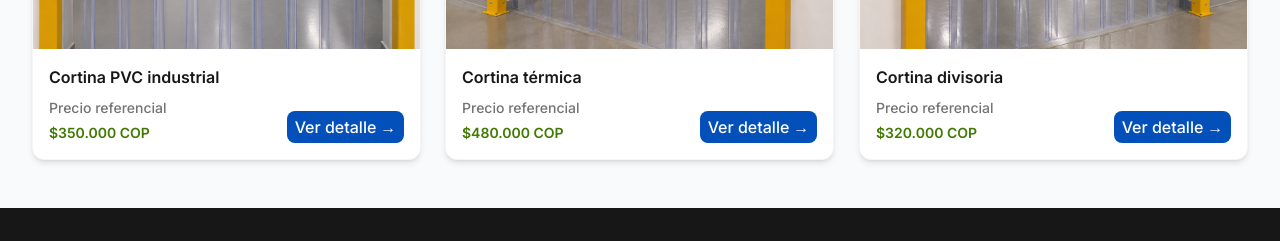
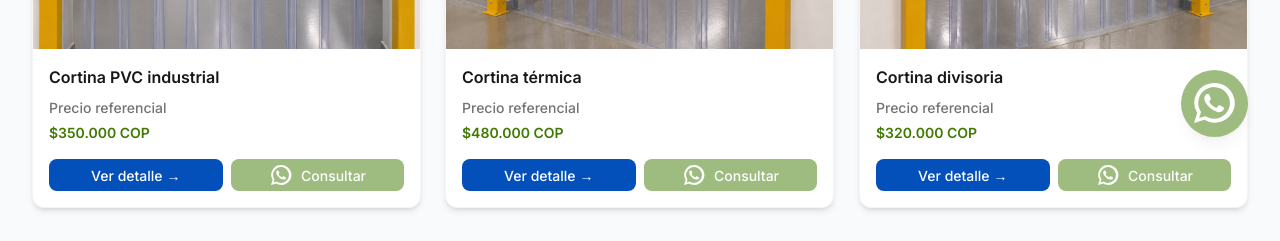
Before and after one commit to aislafriopro-gif/aislafrioproFrontend, a Next.js app: page /tienda in a window 1280 px wide. Shown: the part 639-880 px from the top of the page. Built offline with nearby package versions, Linux system fonts and the light colour scheme; no server answers.

Commit message:
feat: preparar accesos de WhatsApp en portal y tienda

```diff
--- a/src/app/(public)/layout.tsx
+++ b/src/app/(public)/layout.tsx
@@ -1,6 +1,8 @@
 import type { ReactNode } from "react";
 import { Footer } from "@/components/layout/Footer/Footer";
 import { Navbar } from "@/components/layout/Navbar/Navbar";
+import { WhatsAppButton } from "@/components/common/WhatsAppButton/WhatsAppButton";
+import { WHATSAPP_MESSAGES } from "@/constants/contact";
 import { ROUTES } from "@/constants/routes";
 
 const NAVIGATION_LINKS = [
@@ -31,6 +33,11 @@ export default function PublicLayout({
         description="Soluciones especializadas en refrigeración y aislamiento."
         sections={FOOTER_SECTIONS}
       />
+      <WhatsAppButton
+        message={WHATSAPP_MESSAGES.general}
+        floating
+        aria-label="Contactar a AislaFrioPro por WhatsApp"
+      />
     </>
   );
 }
--- a/src/app/(public)/tienda/[slug]/page.tsx
+++ b/src/app/(public)/tienda/[slug]/page.tsx
@@ -165,6 +165,7 @@ export default async function Page({
 
             <ProductInterestAction
               productSlug={product.slug}
+              productName={product.name}
               className="mt-xl"
             />
           </div>
--- /dev/null
+++ b/src/components/common/WhatsAppButton/WhatsAppButton.tsx
@@ -0,0 +1,75 @@
+import type { AnchorHTMLAttributes, ReactNode } from "react";
+import { WHATSAPP_NUMBER } from "@/constants/contact";
+
+export interface IWhatsAppButtonProps
+  extends Omit<AnchorHTMLAttributes<HTMLAnchorElement>, "href"> {
+  message: string;
+  children?: ReactNode;
+  floating?: boolean;
+}
+
+function WhatsAppIcon({ className }: { className: string }) {
+  return (
+    <svg
+      aria-hidden="true"
+      viewBox="0 0 24 24"
+      fill="currentColor"
+      className={`${className} shrink-0`}
+    >
+      <path d="M12.04 2a9.84 9.84 0 0 0-8.42 14.93L2 22l5.23-1.57A9.95 9.95 0 1 0 12.04 2Zm0 17.91a8.02 8.02 0 0 1-4.09-1.12l-.29-.17-3.1.93.96-3.02-.19-.31a7.93 7.93 0 1 1 6.71 3.69Zm4.4-5.94c-.24-.12-1.43-.7-1.65-.79-.22-.08-.38-.12-.54.12-.16.25-.62.79-.76.95-.14.17-.28.19-.52.07-.24-.12-1.02-.37-1.94-1.2a7.3 7.3 0 0 1-1.34-1.66c-.14-.25-.02-.38.1-.5.11-.11.24-.29.36-.43.12-.14.16-.25.24-.41.08-.17.04-.31-.02-.43-.06-.13-.54-1.31-.74-1.79-.2-.47-.4-.4-.54-.41h-.46c-.16 0-.42.06-.64.31-.22.25-.84.83-.84 2.01 0 1.19.86 2.33.98 2.5.12.16 1.7 2.58 4.11 3.62.58.25 1.03.4 1.38.51.58.18 1.1.16 1.52.1.46-.07 1.43-.59 1.63-1.15.2-.56.2-1.04.14-1.15-.06-.1-.22-.16-.46-.28Z" />
+    </svg>
+  );
+}
+
+export function WhatsAppButton({
+  message,
+  children = "WhatsApp",
+  floating = false,
+  className = "",
+  target = "_blank",
+  rel = "noopener noreferrer",
+  "aria-label": ariaLabel,
+  ...props
+}: IWhatsAppButtonProps) {
+  const normalizedPhone = WHATSAPP_NUMBER.replace(/\D/g, "");
+  const baseClasses = floating
+    ? "fixed bottom-lg right-md z-40 size-[4.2rem] rounded-full shadow-lg tablet:right-lg desktop:right-xl"
+    : "rounded-md px-md py-sm";
+  const layoutClasses = `inline-flex items-center justify-center gap-sm bg-secondary-strong font-medium text-white ${baseClasses} ${className}`;
+  const interactiveClasses =
+    "transition-[background-color,box-shadow,transform] duration-200 ease-out hover:-translate-y-xs hover:bg-secondary-strong/90 hover:shadow-md focus-visible:outline-none focus-visible:ring-2 focus-visible:ring-secondary focus-visible:ring-offset-2 active:translate-y-0 motion-reduce:transform-none motion-reduce:transition-none";
+  const content = (
+    <>
+      <WhatsAppIcon className={floating ? "size-12" : "size-6"} />
+      {!floating && <span>{children}</span>}
+    </>
+  );
+
+  if (!normalizedPhone) {
+    return (
+      <span
+        aria-disabled="true"
+        aria-label={ariaLabel}
+        title="Número de WhatsApp pendiente de confirmación"
+        className={`${layoutClasses} cursor-not-allowed opacity-50`}
+      >
+        {content}
+      </span>
+    );
+  }
+
+  const href = `https://wa.me/${normalizedPhone}?text=${encodeURIComponent(message)}`;
+
+  return (
+    <a
+      {...props}
+      href={href}
+      target={target}
+      rel={rel}
+      aria-label={ariaLabel}
+      className={`${layoutClasses} ${interactiveClasses}`}
+    >
+      {content}
+    </a>
+  );
+}
--- a/src/components/products/ProductCard/ProductCard.tsx
+++ b/src/components/products/ProductCard/ProductCard.tsx
@@ -1,6 +1,8 @@
 import Image from "next/image";
 import Link from "next/link";
+import { WhatsAppButton } from "@/components/common/WhatsAppButton/WhatsAppButton";
 import { Card } from "@/components/ui/Card/Card";
+import { WHATSAPP_MESSAGES } from "@/constants/contact";
 
 export interface IProductCardData {
   slug: string;
@@ -41,7 +43,7 @@ export function ProductCard({
                 {product.name}
             </h2>
 
-            <div className="mt-sm flex items-end justify-between gap-sm">
+            <div className="mt-sm flex flex-col gap-md">
                 <div>
                 <p className="text-small font-medium text-gray-500">
                     Precio referencial
@@ -52,14 +54,24 @@ export function ProductCard({
                 </p>
                 </div>
 
+                <div className="flex flex-wrap gap-sm">
                   <Link
                     href={`/tienda/${product.slug}`}
                     aria-label={`Ver detalle de ${product.name}`}
-                className="inline-flex shrink-0 items-center justify-center gap-xs rounded-md bg-primary px-sm py-xs text-md font-medium text-white transition-colors hover:bg-primary/90 focus-visible:outline-none focus-visible:ring-2 focus-visible:ring-primary focus-visible:ring-offset-2"
+                    className="inline-flex flex-1 items-center justify-center gap-xs rounded-md bg-primary px-sm py-xs text-small font-medium text-white transition-colors hover:bg-primary/90 focus-visible:outline-none focus-visible:ring-2 focus-visible:ring-primary focus-visible:ring-offset-2"
                   >
                     Ver detalle
                     <span aria-hidden="true">→</span>
                   </Link>
+
+                  <WhatsAppButton
+                    message={WHATSAPP_MESSAGES.product(product.name)}
+                    aria-label={`Consultar por WhatsApp sobre ${product.name}`}
+                    className="flex-1 px-sm py-xs text-small"
+                  >
+                    Consultar
+                  </WhatsAppButton>
+                </div>
             </div>
             </div>
       </Card>
--- a/src/components/products/ProductInterestAction/ProductInterestAction.tsx
+++ b/src/components/products/ProductInterestAction/ProductInterestAction.tsx
@@ -1,42 +1,29 @@
-"use client";
-
-import { ProductInquiryForm } from "@/components/products/ProductInquiryForm/ProductInquiryForm";
-import { Button } from "@/components/ui/Button/Button";
-import { Modal } from "@/components/ui/Modal/Modal";
-import { useModal } from "@/hooks/useModal";
+import { WhatsAppButton } from "@/components/common/WhatsAppButton/WhatsAppButton";
+import { WHATSAPP_MESSAGES } from "@/constants/contact";
 
 export interface IProductInterestActionProps {
   productSlug: string;
+  productName: string;
   label?: string;
   className?: string;
 }
 
 export function ProductInterestAction({
   productSlug,
-  label = "Me interesa",
+  productName,
+  label = "Consultar por WhatsApp",
   className = "",
 }: IProductInterestActionProps) {
-  const { isOpen, openModal, closeModal } = useModal();
-
   return (
     <div className={className}>
-      <Button
-        type="button"
-        variant="primary"
-        size="lg"
-        animated
-        onClick={openModal}
+      <WhatsAppButton
+        message={WHATSAPP_MESSAGES.product(productName)}
+        aria-label={`Consultar por WhatsApp sobre ${productName}`}
+        data-product-slug={productSlug}
+        className="px-lg py-md text-h6"
       >
         {label}
-      </Button>
-
-      <Modal
-        open={isOpen}
-        onClose={closeModal}
-        title="Consultar sobre este producto"
-      >
-        <ProductInquiryForm productSlug={productSlug} />
-      </Modal>
+      </WhatsAppButton>
     </div>
   );
 }
--- /dev/null
+++ b/src/constants/contact.ts
@@ -0,0 +1,8 @@
+export const WHATSAPP_NUMBER = "";
+
+export const WHATSAPP_MESSAGES = {
+  general:
+    "Hola, quiero recibir información sobre los servicios de AislaFrioPro.",
+  product: (productName: string) =>
+    `Hola, estoy interesado en el producto ${productName}. Quisiera recibir más información.`,
+} as const;
```
Also changed, not shown: 1 other file (tests, documents, lock files or other folders). Lines whose indentation alone changed are shown as unchanged.
